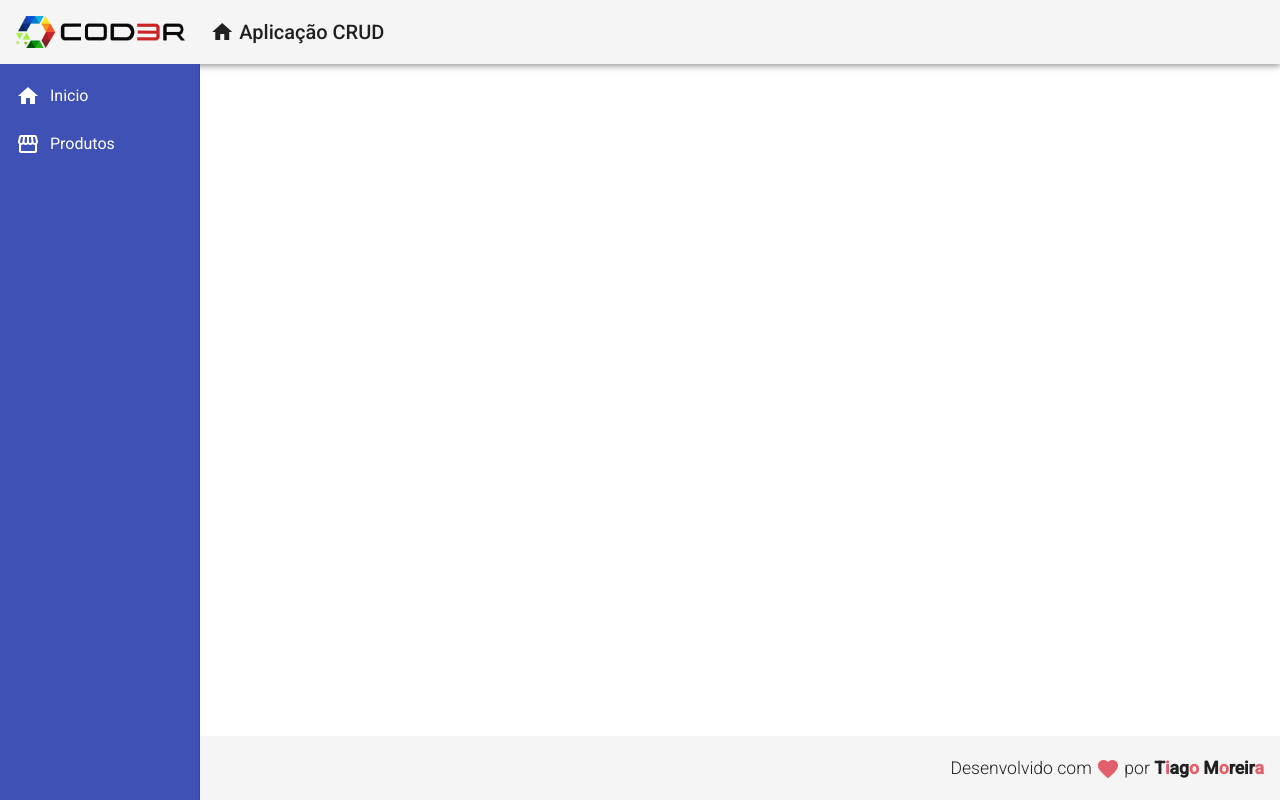
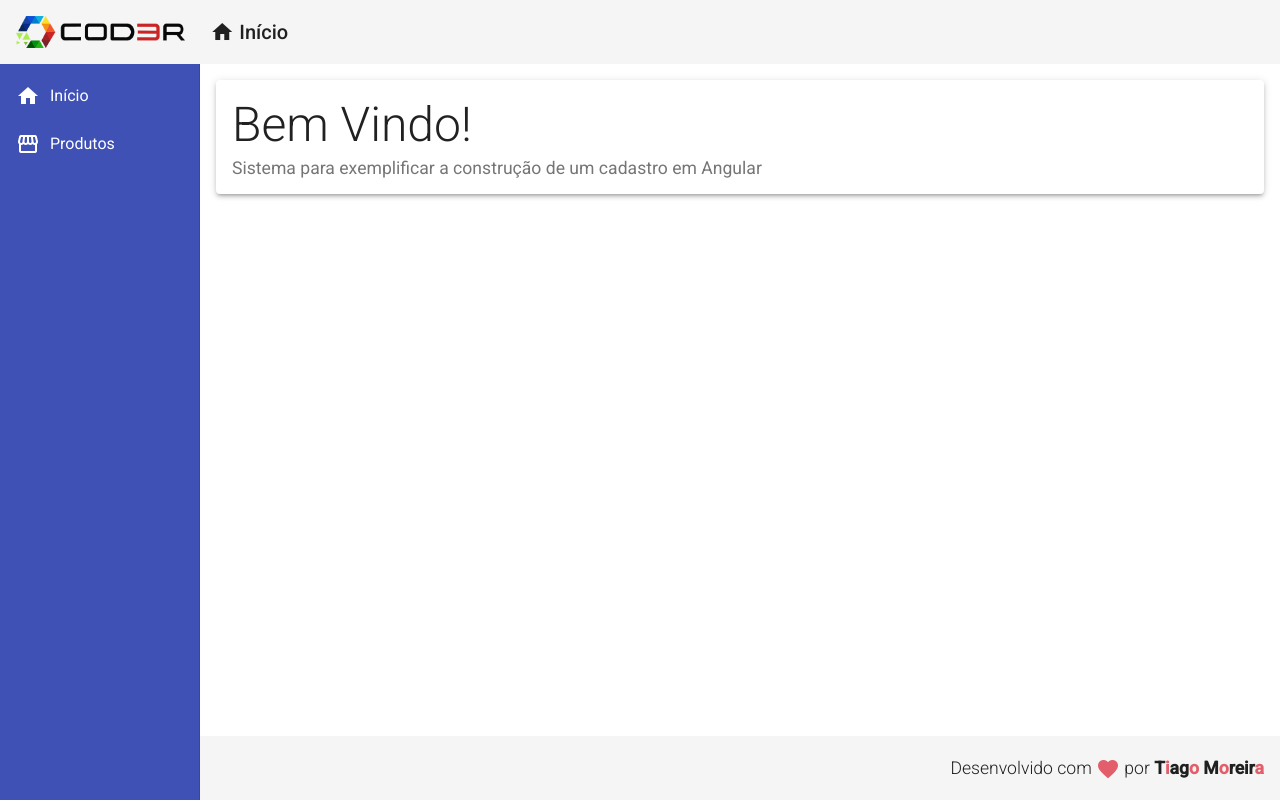
Before and after one commit to Tiago3F/curso-angular, an Angular app: page / in a window 1280 px wide. Built offline with nearby package versions, Linux system fonts and the light colour scheme.

Commit message:
feat: :construction: Criando páginas de exibição de conteúdo

```diff
--- a/src/app/components/template/header/header.component.html
+++ b/src/app/components/template/header/header.component.html
@@ -10,7 +10,7 @@
             <i class="material-icons">
                 home
             </i>
-            Aplicação CRUD
+            Início
         </a>
     </span>
 </mat-toolbar>
--- a/src/app/components/template/nav/nav.component.css
+++ b/src/app/components/template/nav/nav.component.css
@@ -10,3 +10,8 @@
 .sidenav i {
     padding-right: 10px;
 }
+
+.content {
+    padding: 16px;
+    background-color: #FFF;
+}
--- a/src/app/components/template/nav/nav.component.html
+++ b/src/app/components/template/nav/nav.component.html
@@ -4,7 +4,7 @@
             <a mat-list-item>
                 <i class="material-icons">
                     home
-              </i> Inicio
+              </i> Início
             </a>
 
             <a mat-list-item>
@@ -14,4 +14,10 @@
             </a>
         </mat-nav-list>
     </mat-sidenav>
+
+    <mat-sidenav-content class="content">
+        <app-home>
+
+        </app-home>
+    </mat-sidenav-content>
 </mat-sidenav-container>
--- /dev/null
+++ b/src/app/components/views/home/home.component.css
@@ -0,0 +1,9 @@
+.home .title {
+    font-size: 3rem;
+    font-weight: 300;
+    line-height: 1.2;
+}
+
+.home .subtitle {
+    font-size: 1.1rem;
+}
--- /dev/null
+++ b/src/app/components/views/home/home.component.html
@@ -0,0 +1,8 @@
+<mat-card class="home mat-elevation-z3">
+    <mat-card-title class="title">
+        Bem Vindo!
+    </mat-card-title>
+    <mat-card-subtitle class="subtitle">
+        Sistema para exemplificar a construção de um cadastro em Angular
+    </mat-card-subtitle>
+</mat-card>
--- /dev/null
+++ b/src/app/components/views/home/home.component.ts
@@ -0,0 +1,15 @@
+import { Component, OnInit } from '@angular/core';
+
+@Component({
+  selector: 'app-home',
+  templateUrl: './home.component.html',
+  styleUrls: ['./home.component.css']
+})
+export class HomeComponent implements OnInit {
+
+  constructor() { }
+
+  ngOnInit(): void {
+  }
+
+}
```
Also changed, not shown: src/app/app.module.ts (+6 -1 lines).
